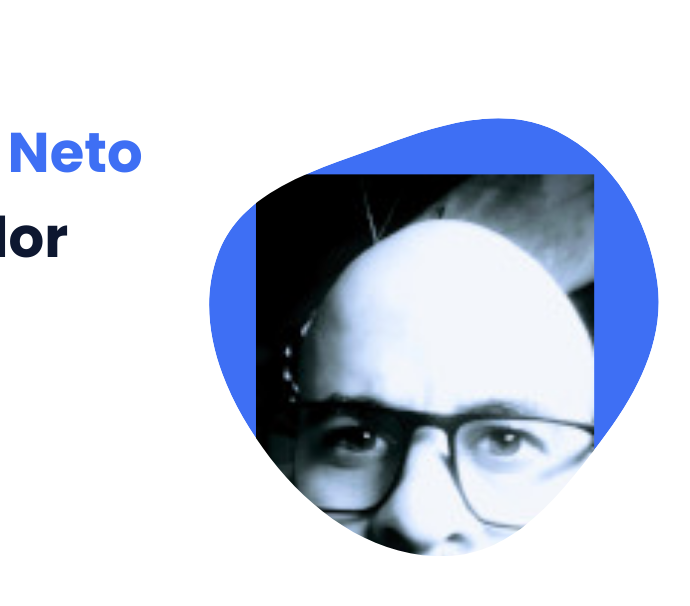
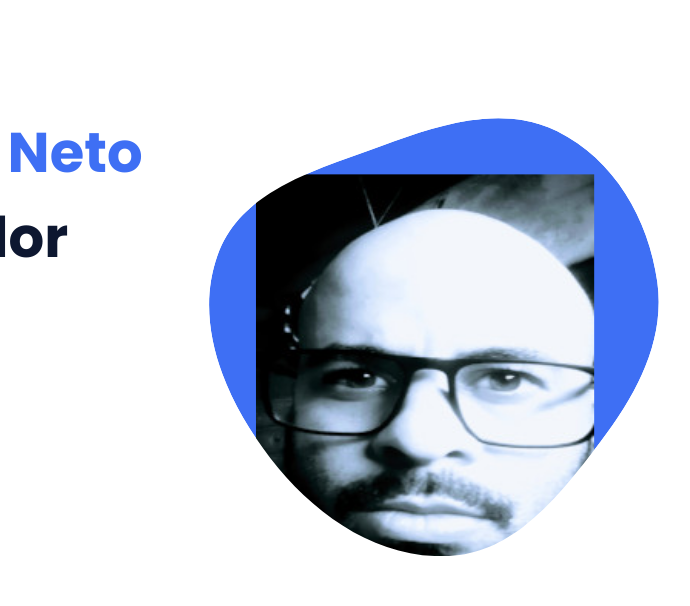
Before and after one commit to Itatelino/PortifolioPerfil, a plain HTML site: page index.html in a window 1280 px wide. Shown: the part 135-741 px from the top of the page, 493-1183 px from the left. Drawn offline with nearby package versions, Linux system fonts and the light colour scheme.

Commit message:
Update index.html

```diff
--- a/index.html
+++ b/index.html
@@ -57,7 +57,7 @@
                         </mask>
                         <g mask="url(#mask0)">
                             <path d="M9.19024 145.964C34.0253 76.5814 114.865 54.7299 184.111 29.4823C245.804 6.98884 311.86 -14.9503 370.735 14.143C431.207 44.026 467.948 107.508 477.191 174.311C485.897 237.229 454.931 294.377 416.506 344.954C373.74 401.245 326.068 462.801 255.442 466.189C179.416 469.835 111.552 422.137 65.1576 361.805C17.4835 299.81 -17.1617 219.583 9.19024 145.964Z"/>
-                            <image class="home__blob-img" x="50" y="60" href="assets/img/img4.jpg"/>
+                            <image class="home__blob-img" x="50" y="60" href="assets/img/img3.jpg"/>
                         </g>
                     </svg>
                 </div>
```
